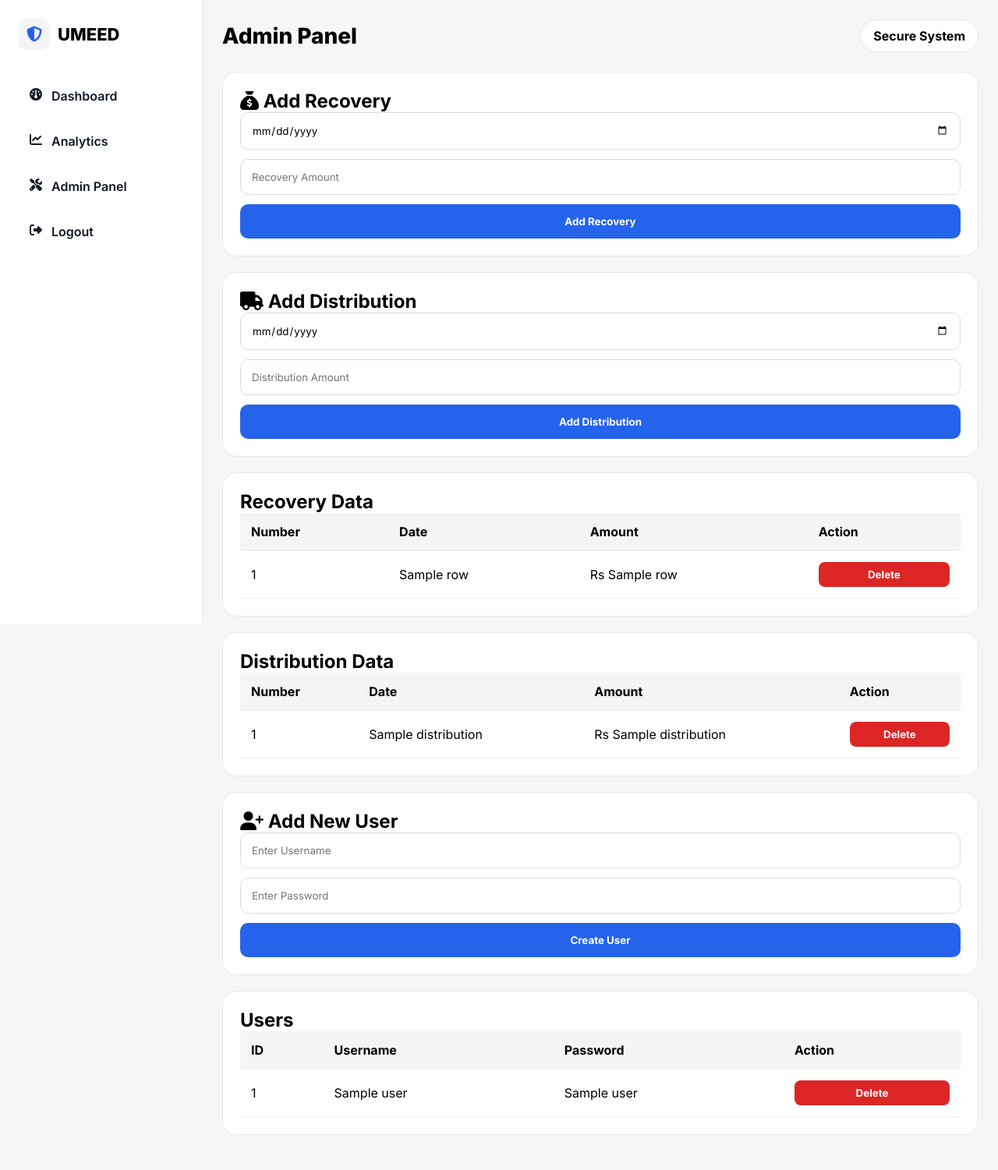
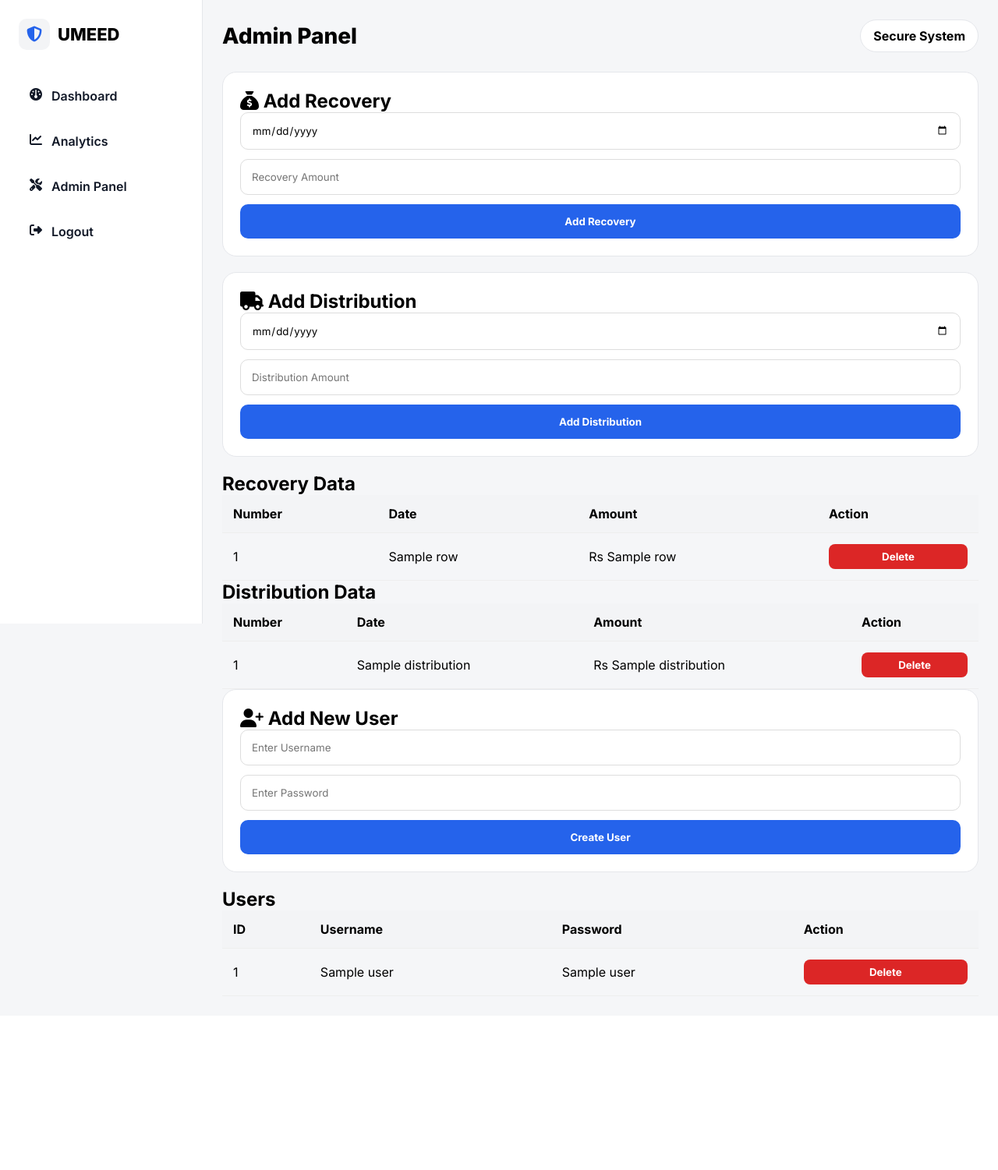
Before and after one commit to Rawish007/dashboard, a Python web app: template templates/admin.html in a window 1280 px wide. Shown: the whole page at 78% size. After the commit the page ends 1278 px from the top, so only its background shows below. Run offline with Jinja, Linux system fonts and the light colour scheme; the template is opened without the code that fills it: most values are stand-ins (such as "Sample title", 1, 10 or a date in 2020).

Commit message:
Update admin.html

```diff
--- a/templates/admin.html
+++ b/templates/admin.html
@@ -138,13 +138,6 @@ button:hover{
 
 /* TABLE */
 .table-box{
-    background:#fff;
-    border:1px solid #e5e7eb;
-    border-radius:18px;
-    padding:22px;
-    overflow:auto;
-    margin-bottom:20px;
-}
 
 table{
     width:100%;
```
